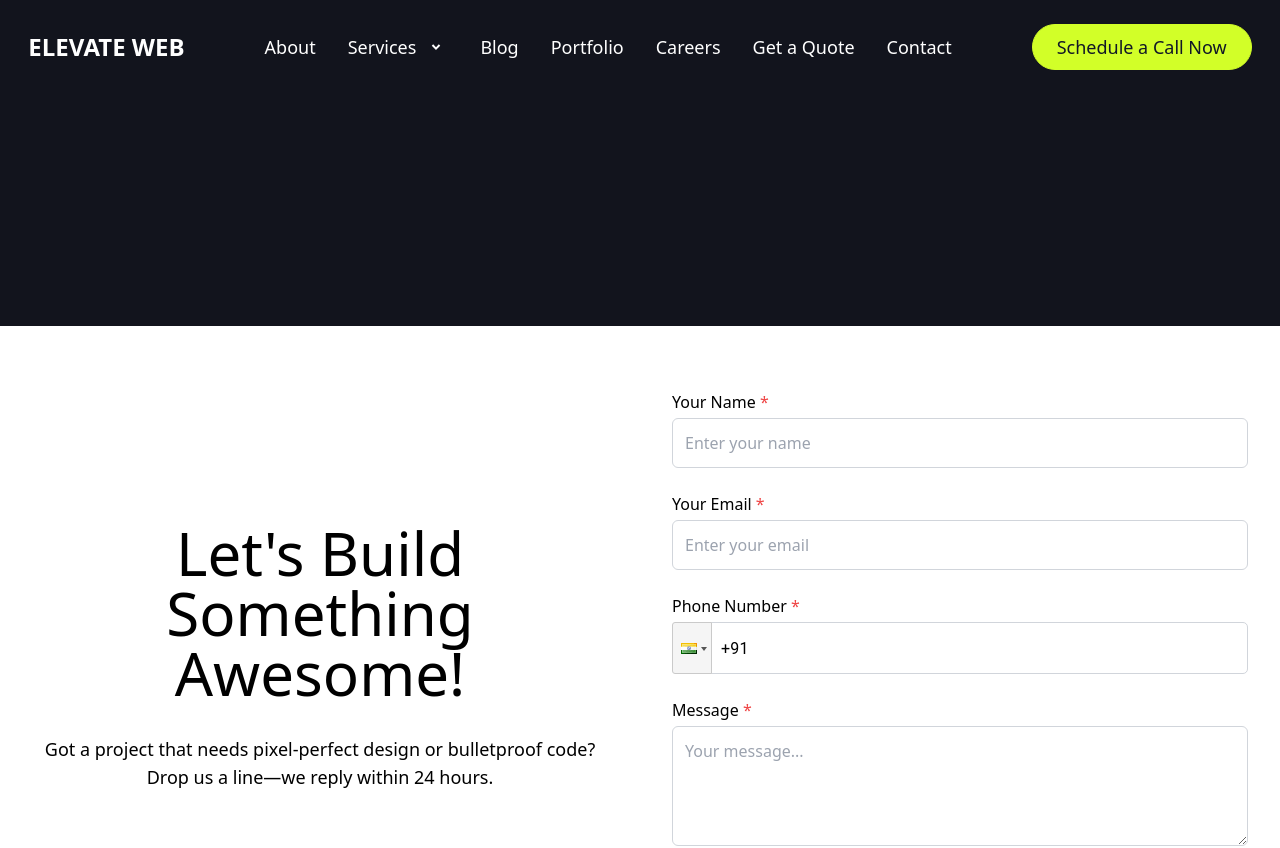
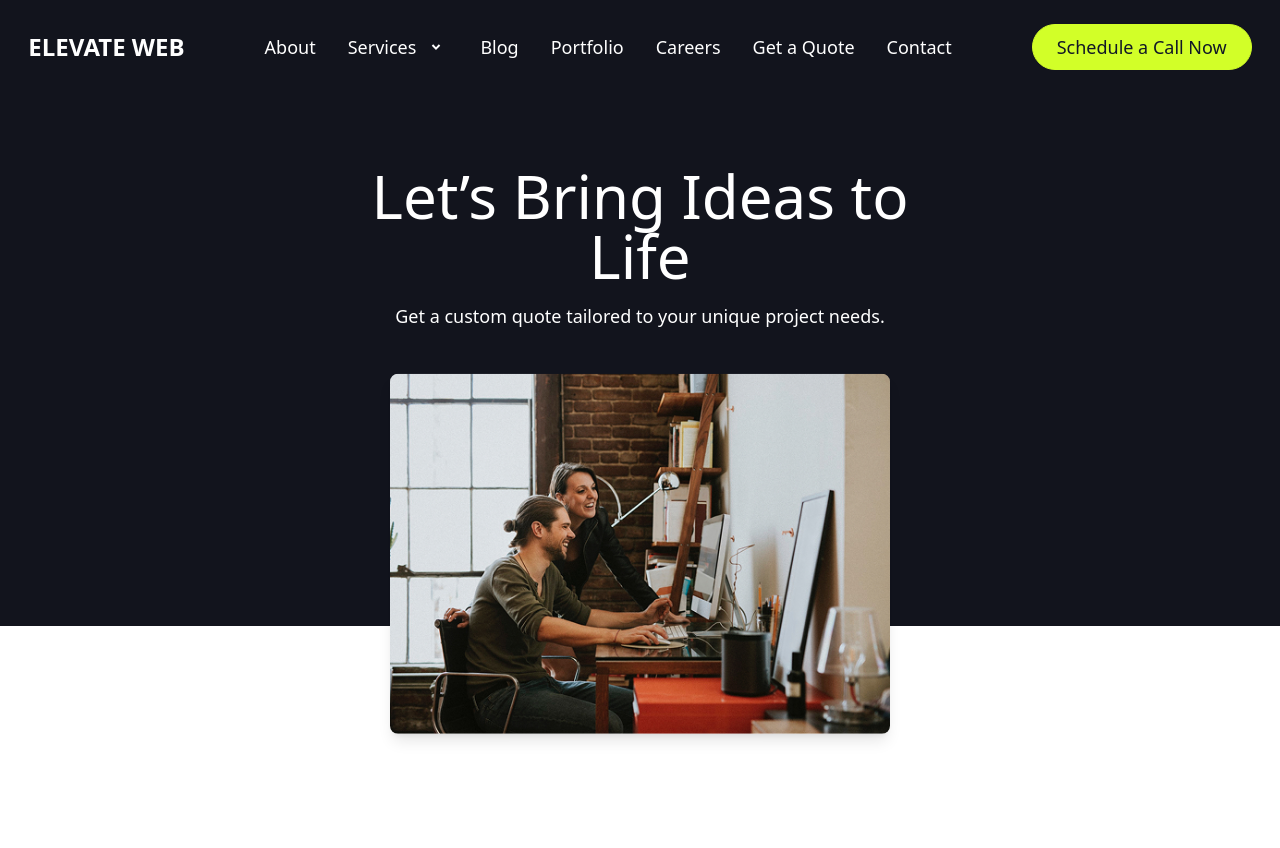
Before and after one commit to akashjadhav09/ElevateWeb, a React (Vite) app: page /quote in a window 1280 px wide. Shown: the top 848 px of the page. Built offline with nearby package versions, Linux system fonts and the light colour scheme.

Commit message:
page routing completed.

```diff
--- a/package.json
+++ b/package.json
@@ -14,9 +14,8 @@
     "react": "^18.3.1",
     "react-dom": "^18.3.1",
     "react-icons": "^5.4.0",
-    "react-leaflet": "^5.0.0",
     "react-phone-input-2": "^2.15.1",
-    "react-router-dom": "^7.2.0"
+    "react-router-dom": "^7.6.3"
   },
   "devDependencies": {
     "@eslint/js": "^9.17.0",
--- a/src/App.jsx
+++ b/src/App.jsx
@@ -1,12 +1,13 @@
 import './App.css'
 
+import { BrowserRouter as Router, Routes, Route } from 'react-router-dom';
 import Navbar from './navbar/Navbar';
-// import HomePage from './features/home/homePage';
-// import AboutUsPage from './features/about/AboutPage';
-// import BlogPage from './features/blog/BlogPage';
-// import PortfolioPage from './features/portfolio/PortfolioPage';
-// import CarrersPage from './features/carrers/CarrersPage';
-// import GetQuotePage from './features/getquote/GetQuotePage';
+import HomePage from './features/home/homePage';
+import AboutUsPage from './features/about/AboutPage';
+import BlogPage from './features/blog/BlogPage';
+import PortfolioPage from './features/portfolio/PortfolioPage';
+import CarrersPage from './features/carrers/CarrersPage';
+import GetQuotePage from './features/getquote/GetQuotePage';
 import ContactPage from './features/contact/ContactPage';
 
 import BookFreeCall from './shared/component/bookFreeCall';
@@ -15,14 +16,18 @@ import Footer from './shared/component/Footer';
 function App() {
   return (
     <>
-      <Navbar />
-      {/* <HomePage /> */}
-      {/* <AboutUsPage/> */}
-      {/* <BlogPage /> */}
-      {/* <PortfolioPage /> */}
-      {/* <CarrersPage /> */}
-      {/* <GetQuotePage /> */}
-      <ContactPage />
+      <Router>
+        <Navbar />
+        <Routes>
+          <Route path="/" element={<HomePage />} />
+          <Route path="/about" element={<AboutUsPage />} />
+          <Route path="/blog" element={<BlogPage />} />
+          <Route path="/portfolio" element={<PortfolioPage />} />
+          <Route path="/careers" element={<CarrersPage />} />
+          <Route path="/quote" element={<GetQuotePage />} />
+          <Route path="/contact" element={<ContactPage />} />
+        </Routes>
+      </Router>
       <BookFreeCall />
       <Footer/>
     </>
--- a/src/features/getquote/GetQuotePage.jsx
+++ b/src/features/getquote/GetQuotePage.jsx
@@ -8,8 +8,8 @@ export default function GetQuotePage(){
     return(
         <div className="get-a-quote-main">
             <PageIntroBanner
-                title = "Careers at Elevate Web"
-                body = "Build the future with pixels, code, and zero corporate nonsense."
+                title = "Let’s Bring Ideas to Life"
+                body = "Get a custom quote tailored to your unique project needs."
                 src = "./public/assets/images/homepageNarr1.jpg"
             />
            <ShareProjectDetailForm />
--- a/src/navbar/Navbar.jsx
+++ b/src/navbar/Navbar.jsx
@@ -1,9 +1,9 @@
 import React from "react";
 import { RiArrowDropDownLine } from "react-icons/ri";
-// import { RiArrowDropUpLine } from "react-icons/ri";
+import { Link } from "react-router-dom";
 
-export default function Navbar(){
-    return(
+export default function Navbar() {
+  return (
     <div className="navbar-wrapper__main">
       <div className="navbar-wrapper__outer">
         <div className="navbar-wrapper__inner bg-[#12141d] text-white relative pb-56 px-6">
@@ -11,45 +11,26 @@ export default function Navbar(){
             <div className="navbar-logo text-2xl font-semibold">ELEVATE WEB</div>
 
             <div className="navbar-links__section cursor-pointer flex items-center flex-wrap justify-center gap-8 text-lg">
-                <p className="link">About</p>
-                <p className="link flex items-center justify-center gap-2">Services
-                  <RiArrowDropDownLine className="text-2xl"/>
-                </p>
-                <p className="link">Blog</p>
-                <p className="link">Portfolio</p>
-                <p className="link">Careers</p>
-                <p className="link">Get a Quote</p>
-                <p className="link">Contact</p>
+              <Link to="/about" className="link cursor-pointer">About</Link>
+
+              <Link to="/services" className="link cursor-pointer flex items-center justify-center gap-2">
+                Services
+                <RiArrowDropDownLine className="text-2xl" />
+              </Link>
+
+              <Link to="/blog" className="link cursor-pointer">Blog</Link>
+              <Link to="/portfolio" className="link cursor-pointer">Portfolio</Link>
+              <Link to="/careers" className="link cursor-pointer">Careers</Link>
+              <Link to="/quote" className="link cursor-pointer">Get a Quote</Link>
+              <Link to="/contact" className="link cursor-pointer">Contact</Link>
             </div>
 
             <button className="border border-[#d2ff28] rounded-full bg-[#d2ff28] text-gray-900 px-6 py-2 text-lg">
               Schedule a Call Now
             </button>
           </div>
-
-            {/* <div className="navbar-content-section__outer flex flex-col items-center relative mt-10">
-              <div className="navbar-content__section z-10 text-center max-w-2xl px-4">
-                <div className="title-text text-4xl font-bold mb-4">
-                  Crafted Works, Bold Results
-                </div>
-                <div className="body-text text-base">
-                  Showcasing creative projects that deliver impact and inspire growth.
         </div>
       </div>
-
-              <div className="navbar-image__section absolute top-full -translate-y-1/2 z-20 mt-56">
-                <img
-                  className="navbar-image w-[500px] object-cover rounded-lg shadow-lg"
-                  src="./public/assets/images/homepageNarr1.jpg"
-                  alt="Hero Visual"
-                />
     </div>
-            </div> */}
-          </div>
-
-          {/* <div className="navbar-bottom-wapper bg-white h-[200px] relative z-10"></div> */}
-        </div>
-      </div>
-
-    )
+  );
 }
```
Also changed, not shown: 1 other file (tests, documents, lock files or other folders). Lines whose indentation alone changed are shown as unchanged.
